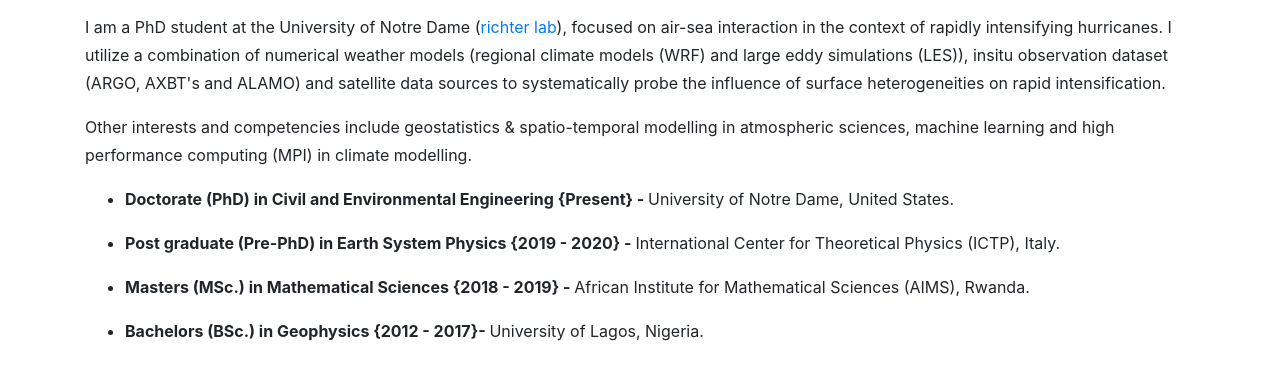
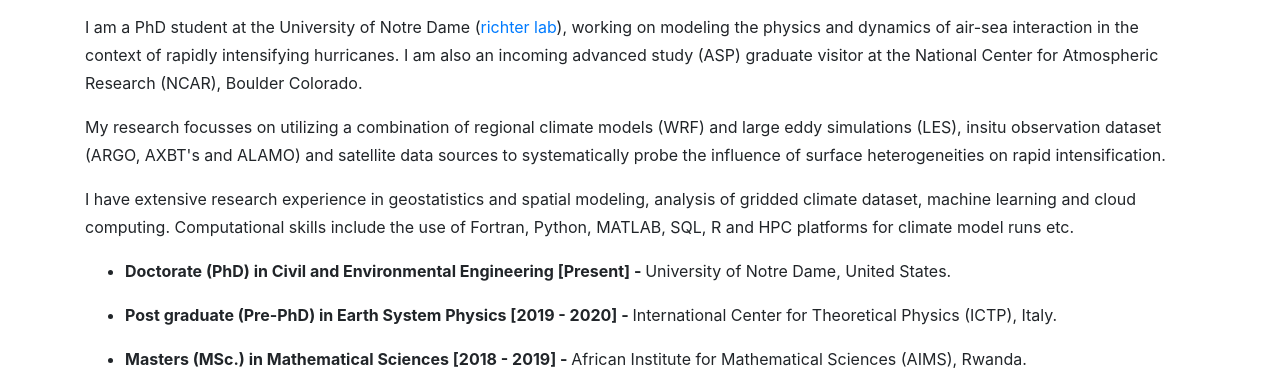
Before and after one commit to chibueze07/chibueze.github.io, a website with bundled scripts: page index.html in a window 1280 px wide. Shown: the part 433-803 px from the top of the page. Built offline with nearby package versions, Linux system fonts and the light colour scheme; files whose address does not match are found by name; a web font is replaced by a local one.

Commit message:
Update index.html

```diff
--- a/index.html
+++ b/index.html
@@ -139,22 +139,28 @@
             <p class="text-muted">PhD researcher
               <br>University of Notre Dame, United States.
             </p>
-            <p style="text-align:left;">I am a PhD student at the University of Notre Dame (<a class="js-scroll-trigger" href="http://www.crc.nd.edu/~drichte2/students.html" target="_blank">richter lab</a>), focused on air-sea interaction in the context of rapidly intensifying hurricanes.
-              I utilize a combination of numerical weather models (regional climate models (WRF) and large eddy simulations (LES)), insitu observation dataset (ARGO, AXBT's and ALAMO) and satellite data sources to systematically probe the influence of surface heterogeneities on rapid intensification.
-                    <br>
+            <p style="text-align:left;">I am a PhD student at the University of Notre Dame (<a class="js-scroll-trigger" href="http://www.crc.nd.edu/~drichte2/students.html" target="_blank">richter lab</a>),
+              working on modeling the physics and dynamics of air-sea interaction in the context of rapidly intensifying hurricanes. I am also an incoming advanced study (ASP) graduate visitor at the National Center
+              for Atmospheric Research (NCAR), Boulder Colorado.
+              <br>
 
-            <p style="text-align:left;"> Other interests and competencies include geostatistics & spatio-temporal modelling in atmospheric sciences, machine learning and high performance computing (MPI) in climate modelling.
-                    <br>
+            <p style="text-align:left;"> My research focusses on utilizing a combination of regional climate models (WRF) and large eddy simulations (LES),
+              insitu observation dataset (ARGO, AXBT's and ALAMO) and satellite data sources to systematically probe the influence of surface heterogeneities on rapid intensification.
+              <br>
+
+            <p style="text-align:left;"> I have extensive research experience in geostatistics and spatial modeling, analysis of gridded climate dataset, machine learning and cloud computing.
+              Computational skills include the use of Fortran, Python, MATLAB, SQL, R and HPC platforms for climate model runs etc.
+              <br>
 
             </p>
 
             <ul>
 
             <p style="text-align:center;"> </p>
-            <li> <p style="text-align:left;"> <b> Doctorate (PhD) in Civil and Environmental Engineering {Present} - </b> University of Notre Dame, United States.</p> </li>
-            <li> <p style="text-align:left;"> <b> Post graduate (Pre-PhD) in Earth System Physics {2019 - 2020} - </b> International Center for Theoretical Physics (ICTP), Italy.</p> </li>
-            <li> <p style="text-align:left;"> <b> Masters (MSc.) in Mathematical Sciences {2018 - 2019} - </b> African Institute for Mathematical Sciences (AIMS), Rwanda.</p> </li>
-            <li> <p style="text-align:left;"> <b> Bachelors (BSc.) in Geophysics {2012 - 2017}- </b> University of Lagos, Nigeria.</p> </li>
+            <li> <p style="text-align:left;"> <b> Doctorate (PhD) in Civil and Environmental Engineering [Present] - </b> University of Notre Dame, United States.</p> </li>
+            <li> <p style="text-align:left;"> <b> Post graduate (Pre-PhD) in Earth System Physics [2019 - 2020] - </b> International Center for Theoretical Physics (ICTP), Italy.</p> </li>
+            <li> <p style="text-align:left;"> <b> Masters (MSc.) in Mathematical Sciences [2018 - 2019] - </b> African Institute for Mathematical Sciences (AIMS), Rwanda.</p> </li>
+            <li> <p style="text-align:left;"> <b> Bachelors (BSc.) in Geophysics [2012 - 2017] - </b> University of Lagos, Nigeria.</p> </li>
 
             </ul>
 
```
